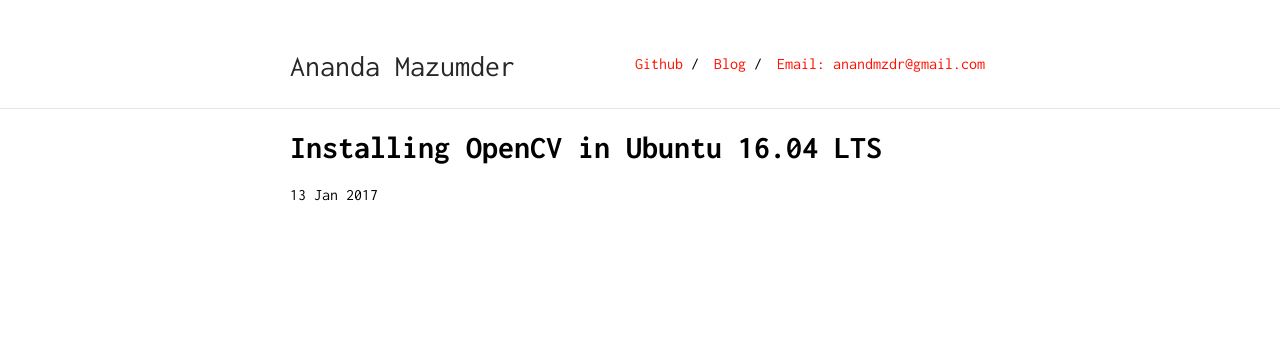
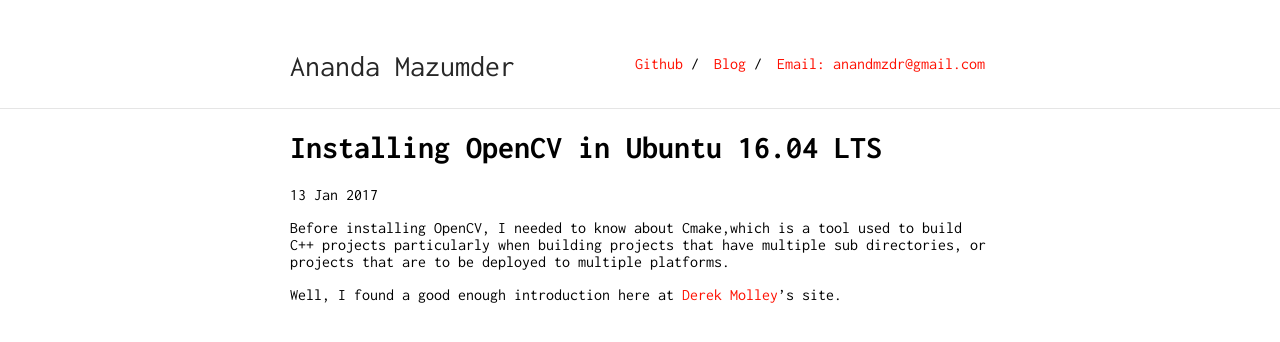
Before and after one commit to AaaWsqL/AaaWsqL.github.io, a Jekyll site: the page built from _posts/2017-01-13-installing-openCV-Ubuntu-16.04.md, in a window 1280 px wide. Shown: the top 342 px of the page. Built offline with Jekyll 4.4.1, drawn with Linux system fonts in a browser that asks for light colours.

Commit message:
added a new post

```diff
--- a/_posts/2017-01-13-installing-openCV-Ubuntu-16.04.md
+++ b/_posts/2017-01-13-installing-openCV-Ubuntu-16.04.md
@@ -3,3 +3,6 @@ layout: post
 title: "Installing OpenCV in Ubuntu 16.04 LTS"
 date: 2017-01-13
 ---
+Before installing OpenCV, I needed to know about Cmake,which is a tool used to build C++ projects particularly when building projects that have multiple sub directories, or projects that are to be deployed to multiple platforms.
+
+Well, I found a good enough introduction here at [Derek Molley](http://derekmolloy.ie/hello-world-introductions-to-cmake/)'s site.
```
